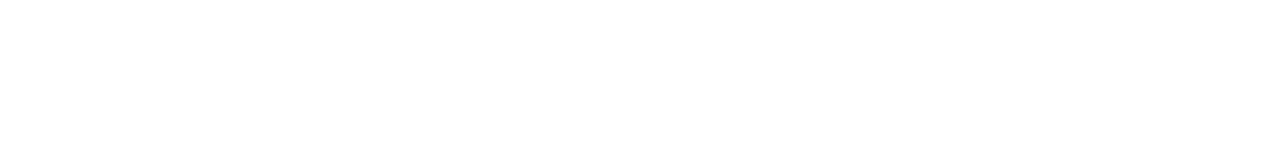
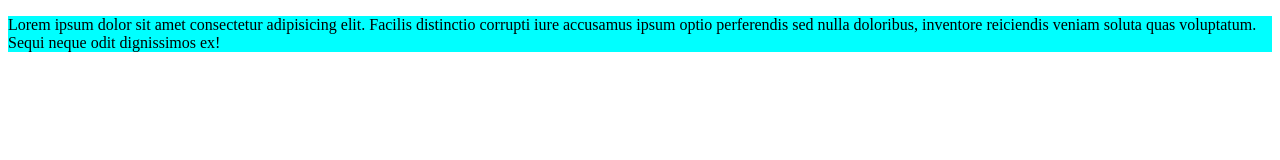
Before and after one commit to cla31/test-gitkraken, a plain HTML site: page index.html in a window 1280 px wide. Drawn offline with Linux system fonts and the light colour scheme.

Commit message:
commit sur V2

```diff
--- a/index.html
+++ b/index.html
@@ -12,6 +12,7 @@
 <body>
     <div class="container">
         <div class="carre">
+            <p>Lorem ipsum dolor sit amet consectetur adipisicing elit. Facilis distinctio corrupti iure accusamus ipsum optio perferendis sed nulla doloribus, inventore reiciendis veniam soluta quas voluptatum. Sequi neque odit dignissimos ex!</p>
 
         </div>
     </div>
--- a/style.css
+++ b/style.css
@@ -0,0 +1,3 @@
+.container {
+    background-color: aqua;
+}
```
